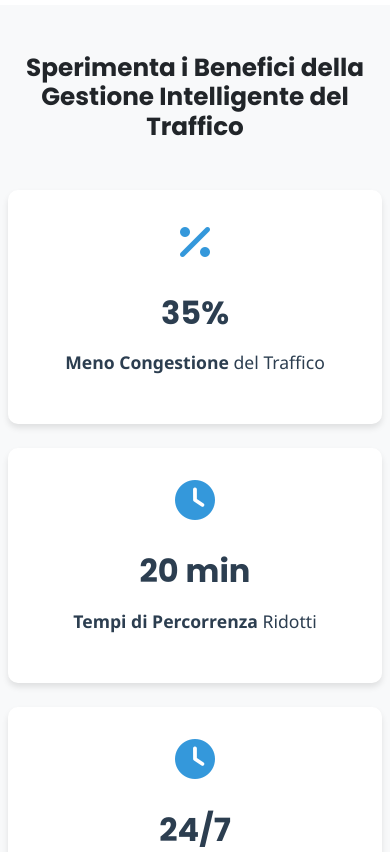
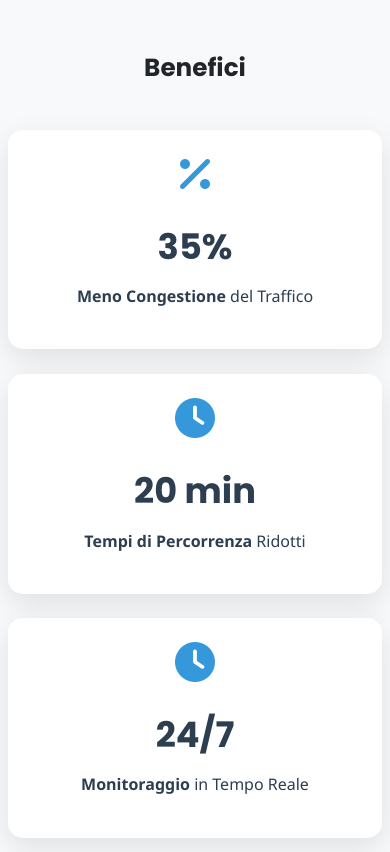
Before and after one commit to Dynamic-Traffic-Manager/dynamic-traffic-manager.github.io, a plain HTML site: page index.html in a window 390 px wide. Shown: the part 8680-9532 px from the top of the page. Drawn offline with nearby package versions, Linux system fonts and the light colour scheme.

Commit message:
Add files via upload

```diff
--- a/index.html
+++ b/index.html
@@ -320,6 +320,50 @@
         </div>
     </section>
 
+    <!-- Simulation Section -->
+    <section id="simulation" class="py-5">
+        <div class="container">
+            <h2 class="text-center mb-5">Demo Interattiva di Controllo del Traffico</h2>
+            <div class="row mt-3">
+                <div class="col-lg-8 mx-auto">
+                    <div class="instructions-box p-4 bg-light rounded animate__animated animate__fadeIn">
+                        <h3 class="text-center mb-4">Come Utilizzare la Simulazione</h3>
+                        <p class="text-center mb-4">Per iniziare l'esperienza interattiva, segui queste semplici istruzioni:</p>
+                        <p class="mb-3"><strong>Desktop:</strong> Clicca al centro dell'area di visualizzazione per avviare la simulazione. Utilizza il tasto freccia in su per generare il traffico.</p>
+                        <p class="mb-0"><strong>Mobile:</strong> Tocca al centro dell'area di visualizzazione per avviare la simulazione. Utilizza il bottone con l'icona del sito posizionato in basso a sinistra per generare il traffico.</p>
+                    </div>
+                </div>
+            </div>
+            <div class="row justify-content-center">
+                <div class="col-lg-10">
+                    <div class="simulation-container">
+                        <div class="scratch-frame">
+                            <iframe src="https://scratch.mit.edu/projects/1156817768/embed"
+                                    width="100%"
+                                    height="100%"
+                                    frameborder="0"
+                                    scrolling="no"
+                                    allowfullscreen=""
+                                    allow="autoplay"></iframe>
+                        </div>
+                    </div>
+                </div>
+            </div>
+            <div class="row mt-5">
+                <div class="col-lg-8 mx-auto">
+                    <h3 class="text-center mb-4">Funzionalità della Demo</h3>
+                    <p class="text-center mb-4">Questa simulazione interattiva permette di visualizzare il funzionamento del
+                        sistema, che bilancia automaticamente il traffico tra le strade, garantendo la
+                        <strong>prevenzione della congestione</strong> e un <strong>flusso ottimale</strong> del
+                        traffico. La simulazione dimostra come il sistema regola in tempo reale il traffico per ottenere un'efficace gestione della viabilità.</p>
+                    <p class="text-center">Clicca qui sopra per vedere la <strong>simulazione interattiva</strong> di
+                        controllo del traffico. Questa demo mostra come il nostro sistema gestisce dinamicamente il flusso del
+                        traffico tra strade principali e secondarie.</p>
+                </div>
+            </div>
+        </div>
+    </section>
+
     <!-- Vantaggi Section -->
     <section class="py-5 bg-light">
         <div class="container">
@@ -383,74 +427,30 @@
         </div>
     </section>
 
-    <!-- Simulation Section -->
-    <section id="simulation" class="py-5">
-        <div class="container">
-            <h2 class="text-center mb-5">Demo Interattiva di Controllo del Traffico</h2>
-            <div class="row mt-3">
-                <div class="col-lg-8 mx-auto">
-                    <div class="instructions-box p-4 bg-light rounded animate__animated animate__fadeIn">
-                        <h3 class="text-center mb-4">Come Utilizzare la Simulazione</h3>
-                        <p class="text-center mb-4">Per iniziare l'esperienza interattiva, segui queste semplici istruzioni:</p>
-                        <p class="mb-3"><strong>Desktop:</strong> Clicca al centro dell'area di visualizzazione per avviare la simulazione. Utilizza il tasto freccia in su per generare il traffico.</p>
-                        <p class="mb-0"><strong>Mobile:</strong> Tocca al centro dell'area di visualizzazione per avviare la simulazione. Utilizza il bottone con l'icona del sito posizionato in basso a sinistra per generare il traffico.</p>
-                    </div>
-                </div>
-            </div>
-            <div class="row justify-content-center">
-                <div class="col-lg-10">
-                    <div class="simulation-container">
-                        <div class="scratch-frame">
-                            <iframe src="https://scratch.mit.edu/projects/1156817768/embed"
-                                    width="100%"
-                                    height="100%"
-                                    frameborder="0"
-                                    scrolling="no"
-                                    allowfullscreen=""
-                                    allow="autoplay"></iframe>
-                        </div>
-                    </div>
-                </div>
-            </div>
-            <div class="row mt-5">
-                <div class="col-lg-8 mx-auto">
-                    <h3 class="text-center mb-4">Funzionalità della Demo</h3>
-                    <p class="text-center mb-4">Questa simulazione interattiva permette di visualizzare il funzionamento del
-                        sistema, che bilancia automaticamente il traffico tra le strade, garantendo la
-                        <strong>prevenzione della congestione</strong> e un <strong>flusso ottimale</strong> del
-                        traffico. La simulazione dimostra come il sistema regola in tempo reale il traffico per ottenere un'efficace gestione della viabilità.</p>
-                    <p class="text-center">Clicca qui sopra per vedere la <strong>simulazione interattiva</strong> di
-                        controllo del traffico. Questa demo mostra come il nostro sistema gestisce dinamicamente il flusso del
-                        traffico tra strade principali e secondarie.</p>
-                </div>
-            </div>
-        </div>
-    </section>
-
     <!-- Stats Section -->
     <section class="py-5 bg-light">
         <div class="container">
-            <h2 class="text-center mb-5">Sperimenta i Benefici della Gestione Intelligente del Traffico</h2>
+            <h2 class="text-center mb-5">Benefici</h2>
             <div class="row text-center">
                 <div class="col-md-4">
-                    <div class="stat-card">
+                    <div class="stat-card feature-box">
                         <i class="fas fa-percentage"></i>
-                        <h3>35%</h3>
-                        <p><strong>Meno Congestione</strong> del Traffico</p>
+                        <h3 style="font-size: 2.2rem">35%</h3>
+                        <p class="pb-3"><strong>Meno Congestione</strong> del Traffico</p>
                     </div>
                 </div>
                 <div class="col-md-4">
-                    <div class="stat-card">
+                    <div class="stat-card feature-box">
                         <i class="fas fa-clock"></i>
-                        <h3>20 min</h3>
-                        <p><strong>Tempi di Percorrenza</strong> Ridotti</p>
+                        <h3 style="font-size: 2.2rem">20 min</h3>
+                        <p class="pb-3"><strong>Tempi di Percorrenza</strong> Ridotti</p>
                     </div>
                 </div>
                 <div class="col-md-4">
-                    <div class="stat-card">
+                    <div class="stat-card feature-box">
                         <i class="fas fa-clock"></i>
-                        <h3>24/7</h3>
-                        <p><strong>Monitoraggio</strong> in Tempo Reale</p>
+                        <h3 style="font-size: 2.2rem">24/7</h3>
+                        <p class="pb-3"><strong>Monitoraggio</strong> in Tempo Reale</p>
                     </div>
                 </div>
             </div>
```
Also changed, not shown: QR.png (added).
